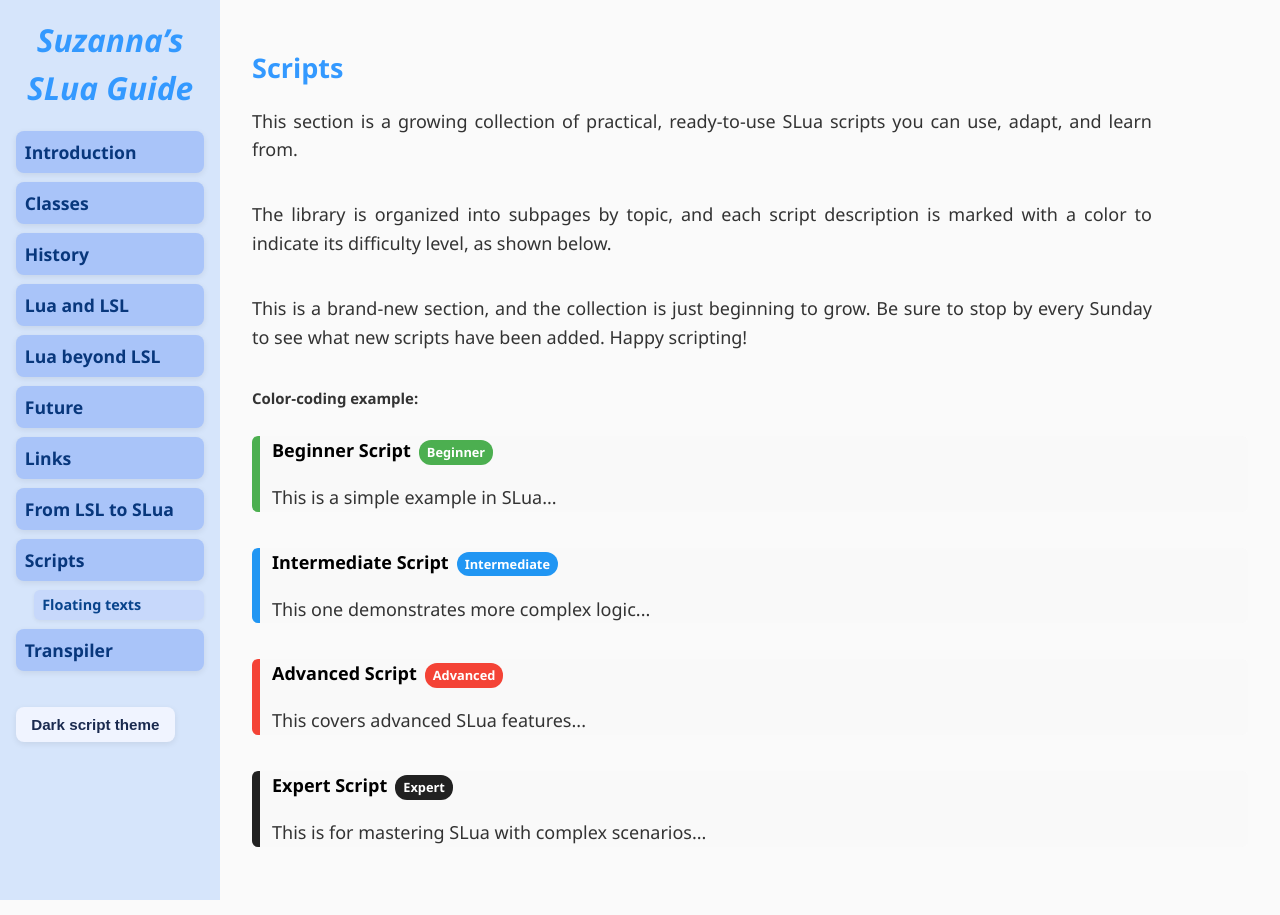
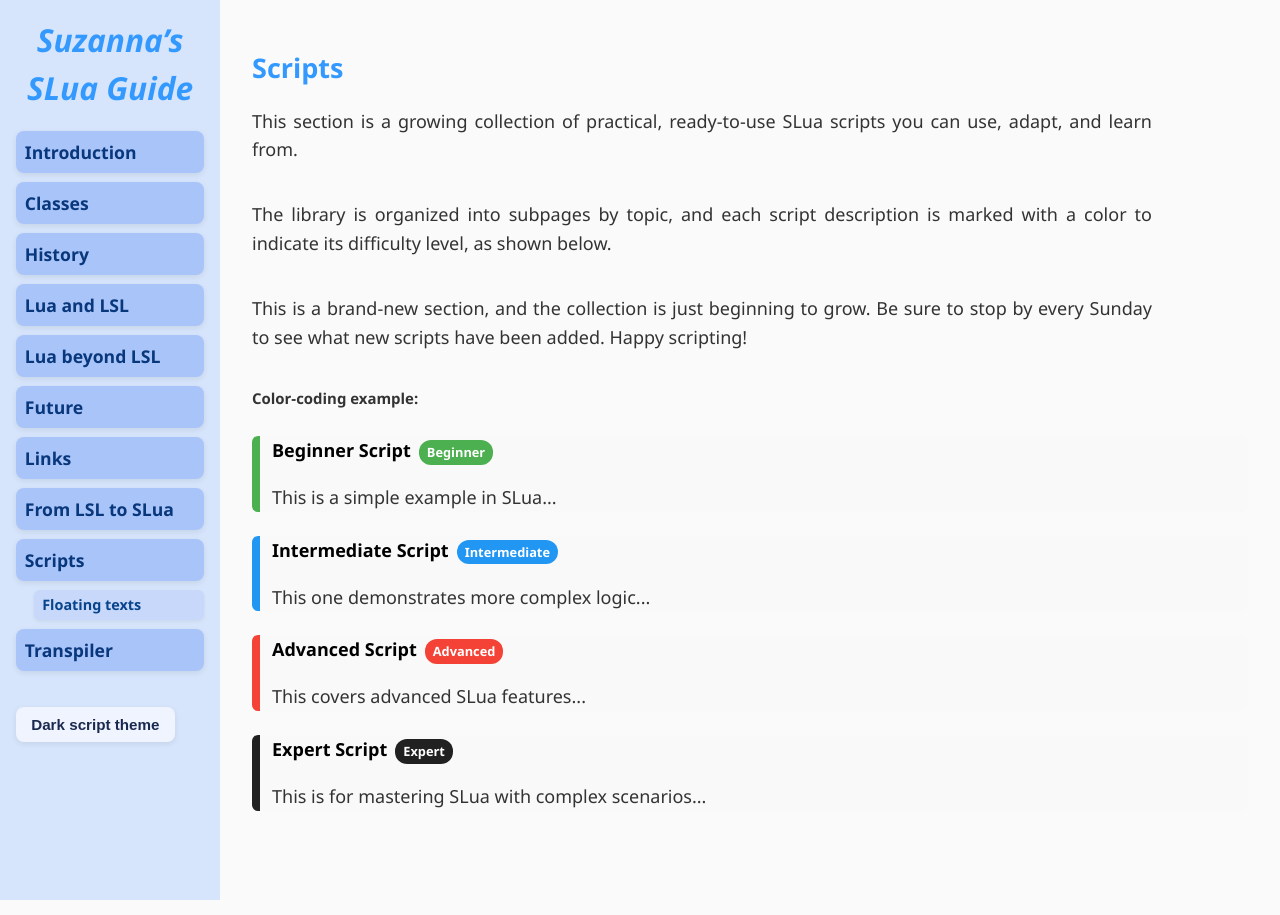
Before and after one commit to Suzanna-Linn/slua, a Jekyll site: the page built from docs/scripts.md, in a window 1280 px wide. Built offline with Jekyll 4.4.1, drawn with Linux system fonts in a browser that asks for light colours; nearby versions of some CDN libraries; our own code applies the rules of GitHub Pages for plain Markdown files; comment, search, counter and statistics services are not loaded.

Commit message:
Update style.css

```diff
--- a/docs/assets/style.css
+++ b/docs/assets/style.css
@@ -316,9 +316,12 @@
 .script-box {
   border-left: 8px solid;
   padding: 0px 12px;
-  margin: 12px 0;
+  margin: 24px 0 12px 0;
   border-radius: 6px;
   background: #f9f9f9;
+}
+.script-box p {
+  margin-bottom: 8px;
 }
 .script-box h4 {
   color: black;
```
